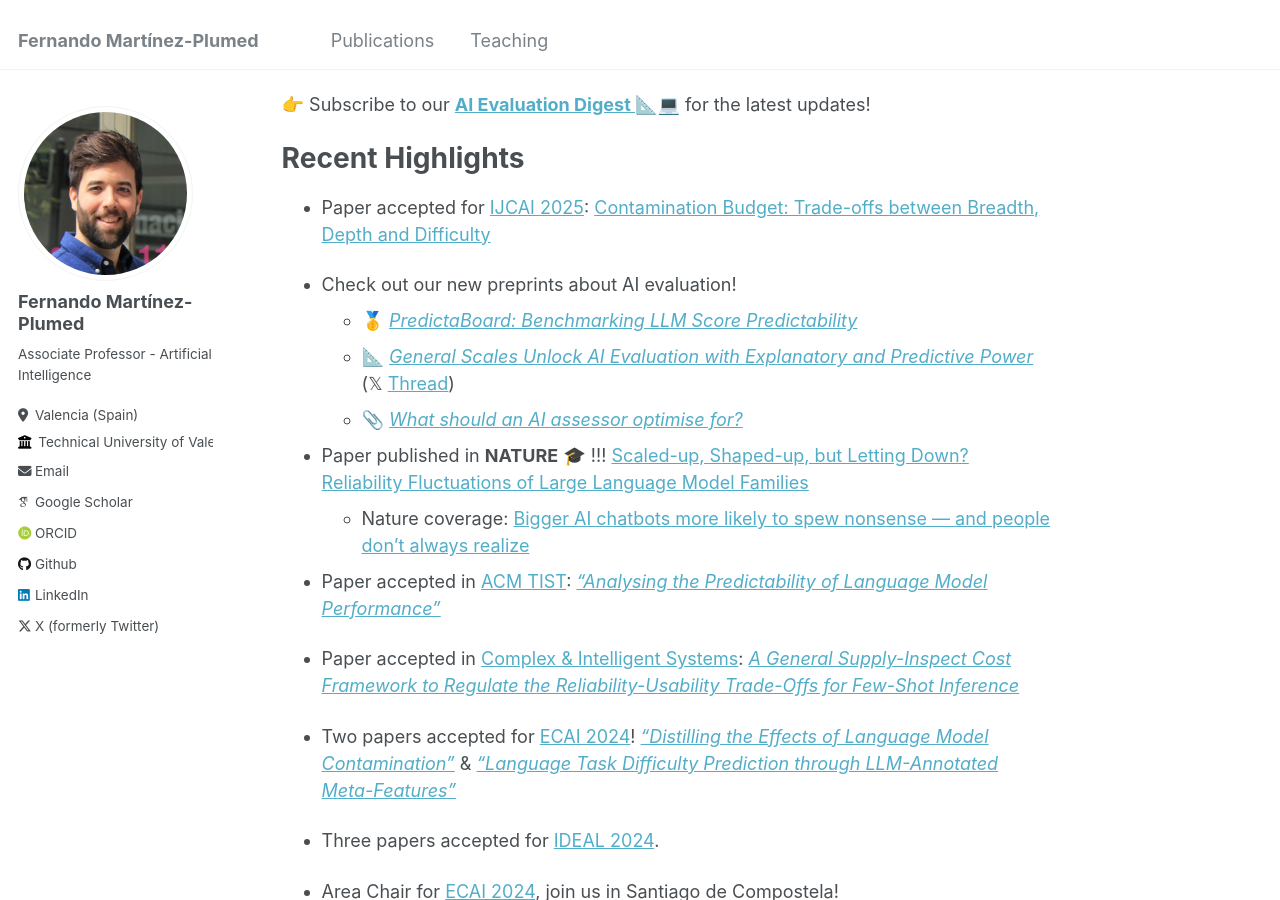
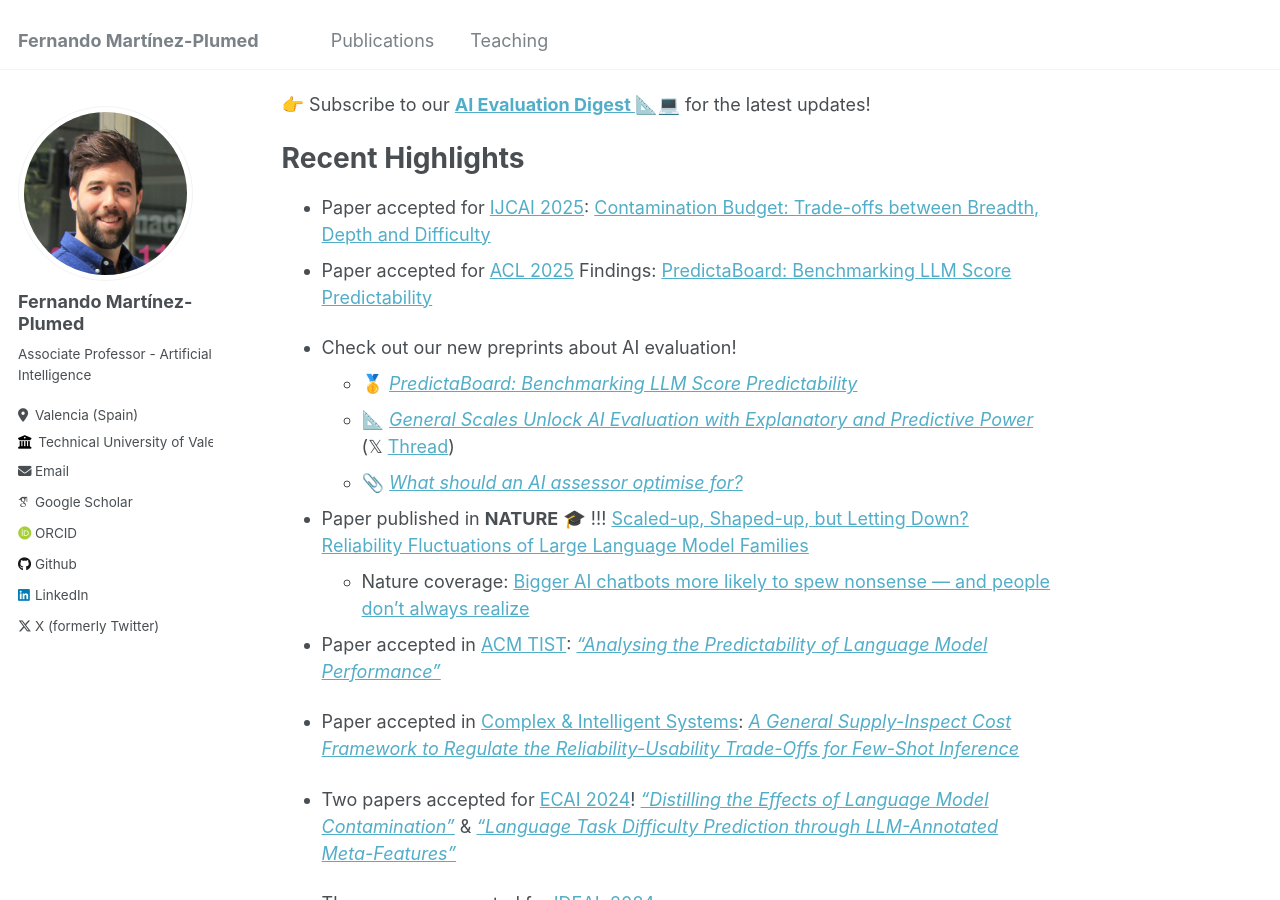
Before and after one commit to nandomp/nandomp.github.io, a Jekyll site: the page built from _pages/about.md, in a window 1280 px wide and 900 px high, scrolled down 376 px. Built offline with Jekyll 4.4.1, drawn with Linux system fonts in a browser that asks for light colours; some web fonts are replaced.

Commit message:
Update about.md

```diff
--- a/_pages/about.md
+++ b/_pages/about.md
@@ -17,6 +17,8 @@ Recent Highlights
 ======
 
 * Paper accepted for [IJCAI 2025](https://2025.ijcai.org): [Contamination Budget: Trade-offs between Breadth, Depth and Difficulty]()
+* Paper accepted for [ACL 2025](https://2025.ijcai.org) Findings: [PredictaBoard: Benchmarking LLM Score Predictability](https://openreview.net/forum?id=yZO97D7dU5#discussion)
+
 
 * Check out our new preprints about AI evaluation!
   * 🥇 [*PredictaBoard: Benchmarking LLM Score Predictability*](https://predictaboard.github.io/)
```
